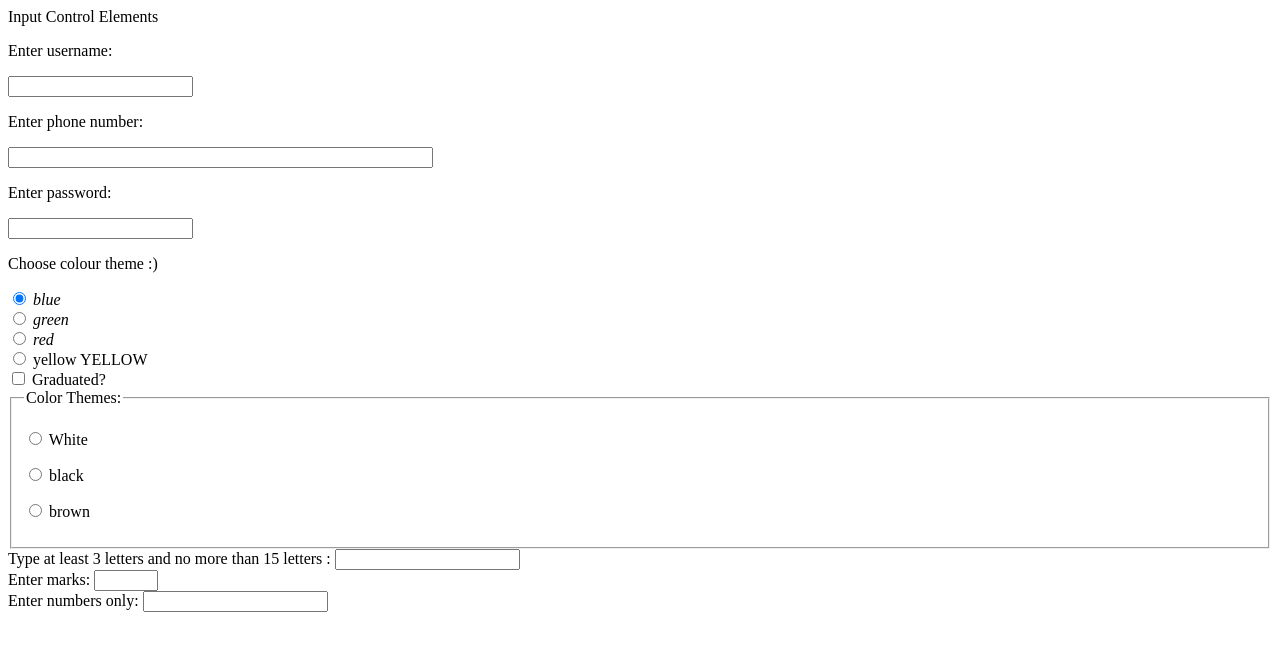
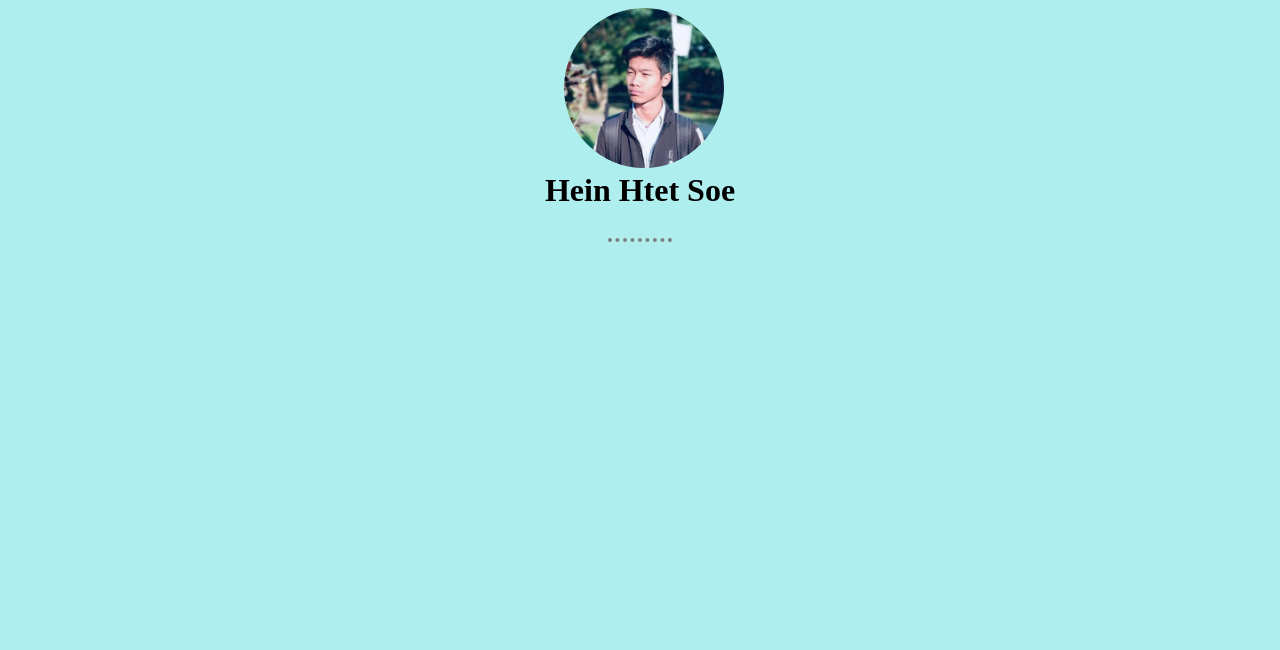
Before and after one commit to plusxultra/plusxultra.github.io, a plain HTML site: page index.html in a window 1280 px wide. Drawn offline with Linux system fonts and the light colour scheme.

Commit message:
update index.html

```diff
--- /dev/null
+++ b/index.css
@@ -0,0 +1,36 @@
+#profile__container{
+    display: grid;
+}
+
+img{
+    max-width: 10rem;
+    height: auto;
+    border-style: none;
+    border-radius: 50%;
+    align-content: center;
+}
+
+h1{
+    margin-block-start: auto;
+    text-align: center;
+}
+
+.profile{
+    display: inline;
+    margin-inline-start: 44%;
+}
+
+.name{
+    display: inline;
+}
+
+hr{
+    border-style: dotted none none;
+    border-color: grey;
+    border-width: 0.25rem;
+    width: 5%;
+}
+
+body{
+    background-color: 	#afeeee;
+}
--- a/index.html
+++ b/index.html
@@ -1,76 +1,20 @@
 <!DOCTYPE html>
 <html lang="en">
-        <head>
-                <meta charset="UTF-8">
-                <header>
-                    Input Control Elements
-                </header>
-        </head>
-        <body>
-            <p>Enter username:</p>
-            <input type="text" size="20">
-            <br>
-            <p>Enter phone number:</p>
-            <input type="tel" size="50">
-            <br>
-            <p>Enter password:</p>
-            <input type="password">
-            <br>
-            <p>Choose colour theme :)</p>
-            <input type="radio" name="colour" id="blue" value="#00f" checked="checked">
-            <i>blue</i>
-            <br>
-            <input type="radio" name="colour" id="green" value="#0ff">
-            <i>green</i>
-            <br>
-            <input type="radio" name="colour" id="red" value="#f00">
-            <i>red</i>
-            <br>
-            <label>
-                <input type="radio" name="colour" id="yellow" value="#ff0">
-                yellow
-            </label>
-            <label for="yellow">YELLOW</label>
-            <br>
-            <label>
-                <input type="checkbox">
-                Graduated?
-            </label>
-
-            <fieldset>
-                <legend>
-                    Color Themes:
-                </legend>
-                <p>
-                    <label>
-                        <input type="radio" name="color" id="white" value="#000">
-                        White
-                    </label>
-                </p>
-                <p>
-                    <label>
-                        <input type="radio" name="color" id="black" value="#fff">
-                        black
-                    </label>
-                </p>
-                <p>
-                    <label>
-                        <input type="radio" name="color" id="brown" value="#ff0">
-                        brown
-                    </label>
-                </p>
-            </fieldset>
-            <label>
-                Type at least 3 letters and no more than 15 letters :
-                <input minlength="3" maxlength="15">
-            </label>
-            <br>
-            <label>
-                Enter marks:
-                <input type="number" size="6" name="marks" min="0" max="100">
-                <br>
-                Enter numbers only:
-                <input pattern="\d*" title="Numbers only">
-            </label>
-        </body>
+<head>
+    <meta charset="UTF-8">
+    <meta name="viewport" content="width=device-width, initial-scale=1.0">
+    <title>Hein Htet Soe</title>
+    <link rel="stylesheet" href="index.css">
+</head>
+<body>
+    <div id="profile__container">
+        <div class="profile">
+            <img src="heinhtetsoe.jpg" alt="Hein Htet Soe">
+        </div>
+        <div class="name">
+            <h1>Hein Htet Soe</h1>
+        </div>
+    </div>
+    <hr>
+</body>
 </html>
```
Also changed, not shown: inputcontrolelements.html (deleted, +0 -76 lines), heinhtetsoe.jpg (added), octane.jpg (added).
